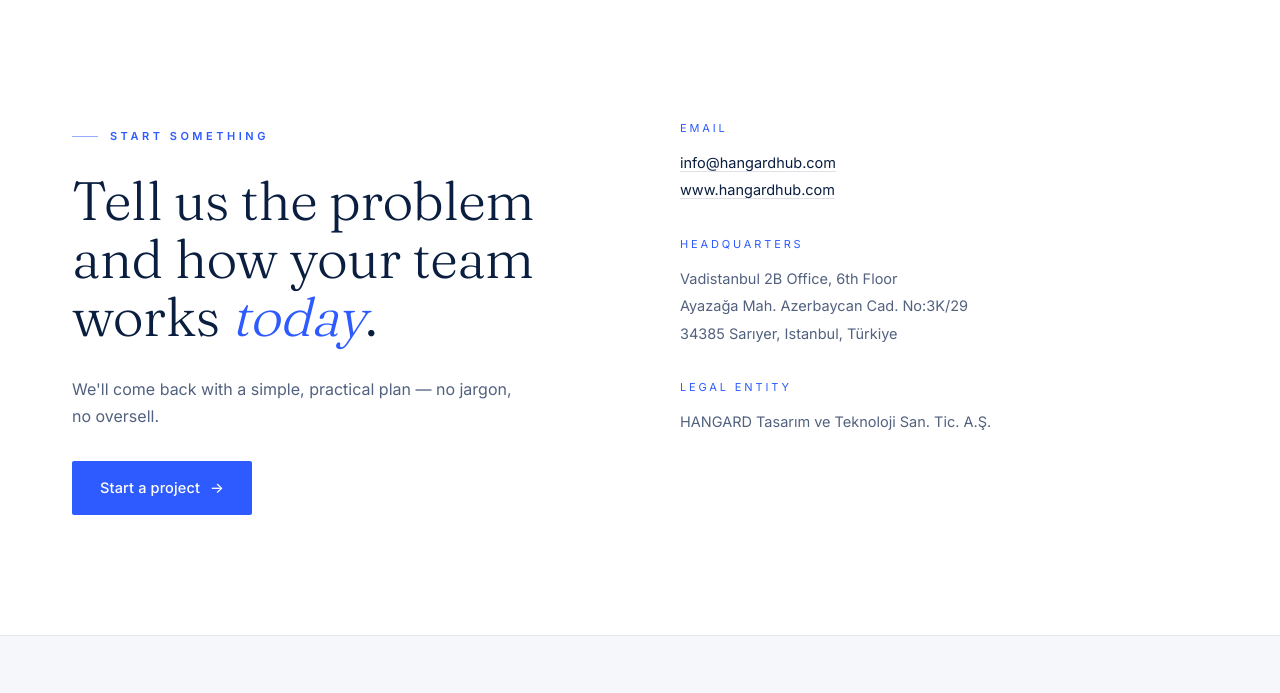
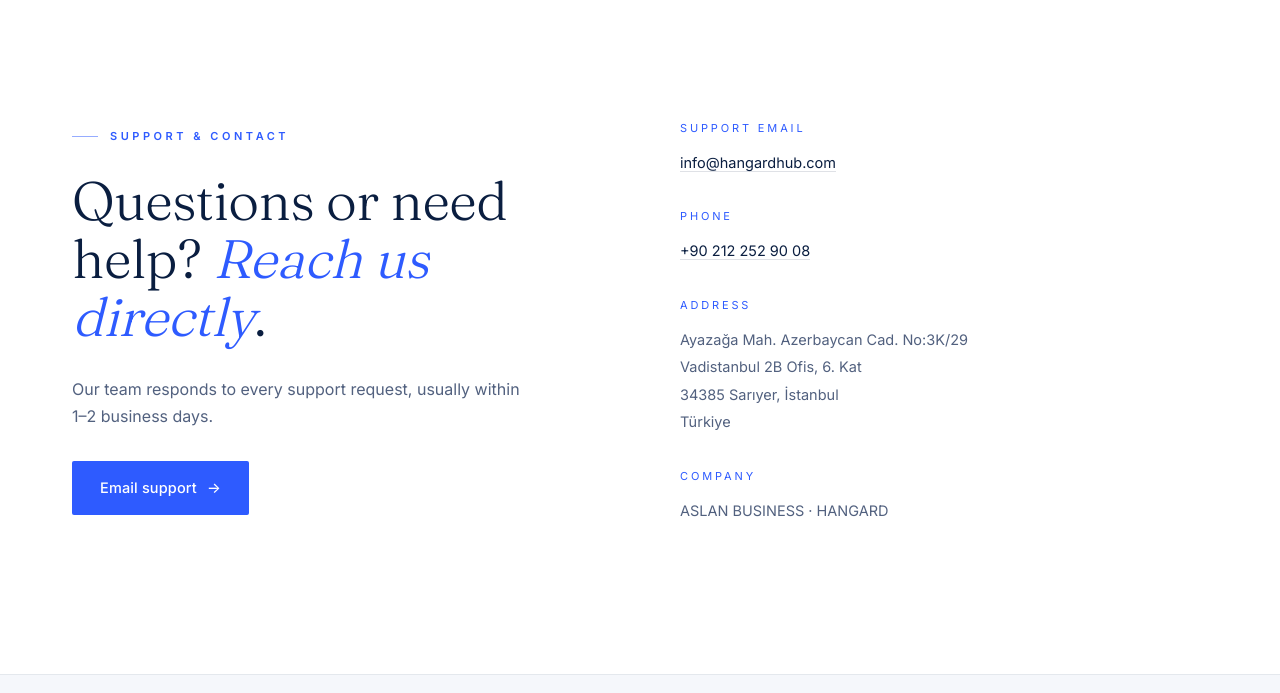
Before and after one commit to AslanBiz/HANGARD, a plain HTML site: page index.html in a window 1280 px wide. Shown: the part 4700-5393 px from the top of the page. Drawn offline with Linux system fonts and the light colour scheme.

Commit message:
Add files via upload

```diff
--- a/index.html
+++ b/index.html
@@ -454,32 +454,36 @@
   <div class="wrap">
     <div class="contact">
       <div class="rv">
-        <span class="label" style="margin-bottom:26px"><span class="t-en">Start something</span><span class="t-tr">Bir şey başlat</span></span>
+        <span class="label" style="margin-bottom:26px"><span class="t-en">Support &amp; contact</span><span class="t-tr">Destek &amp; iletişim</span></span>
         <p class="big">
-          <span class="t-en">Tell us the problem and how your team works <em>today</em>.</span>
-          <span class="t-tr">Sorunu ve ekibinizin <em>bugün</em> nasıl çalıştığını anlatın.</span>
+          <span class="t-en">Questions or need help? <em>Reach us directly</em>.</span>
+          <span class="t-tr">Sorunuz mu var, yardıma mı ihtiyacınız var? <em>Bize doğrudan ulaşın</em>.</span>
         </p>
-        <p style="color:var(--muted);max-width:440px;margin:0 0 24px">
-          <span class="t-en">We&#39;ll come back with a simple, practical plan — no jargon, no oversell.</span>
-          <span class="t-tr">Size basit ve uygulanabilir bir planla döneriz — jargon yok, abartı yok.</span>
+        <p style="color:var(--muted);max-width:460px;margin:0 0 24px">
+          <span class="t-en">Our team responds to every support request, usually within 1–2 business days.</span>
+          <span class="t-tr">Ekibimiz her destek talebine, genellikle 1–2 iş günü içinde yanıt verir.</span>
         </p>
-        <a class="btn solid mailbtn" href="mailto:info@hangardhub.com?subject=HANGARD%20%E2%80%94%20New%20project"><span class="t-en">Start a project</span><span class="t-tr">Proje başlat</span> <span class="arr">→</span></a>
+        <a class="btn solid mailbtn" href="mailto:info@hangardhub.com?subject=HANGARD%20Support"><span class="t-en">Email support</span><span class="t-tr">Destek e-postası</span> <span class="arr">→</span></a>
       </div>
       <div class="info rv">
         <div class="grp">
-          <span class="ttl"><span class="t-en">Email</span><span class="t-tr">E-posta</span></span>
-          <a href="mailto:info@hangardhub.com">info@hangardhub.com</a><br>
-          <a href="https://www.hangardhub.com">www.hangardhub.com</a>
+          <span class="ttl"><span class="t-en">Support email</span><span class="t-tr">Destek e-postası</span></span>
+          <a href="mailto:info@hangardhub.com">info@hangardhub.com</a>
         </div>
         <div class="grp">
-          <span class="ttl"><span class="t-en">Headquarters</span><span class="t-tr">Merkez</span></span>
-          Vadistanbul 2B Office, 6th Floor<br>
-          Ayazağa Mah. Azerbaycan Cad. No:3K/29<br>
-          34385 Sarıyer, Istanbul, Türkiye
+          <span class="ttl"><span class="t-en">Phone</span><span class="t-tr">Telefon</span></span>
+          <a href="tel:+902122529008">+90 212 252 90 08</a>
         </div>
         <div class="grp">
-          <span class="ttl"><span class="t-en">Legal entity</span><span class="t-tr">Tüzel kişilik</span></span>
-          HANGARD Tasarım ve Teknoloji San. Tic. A.Ş.
+          <span class="ttl"><span class="t-en">Address</span><span class="t-tr">Adres</span></span>
+          Ayazağa Mah. Azerbaycan Cad. No:3K/29<br>
+          Vadistanbul 2B Ofis, 6. Kat<br>
+          34385 Sarıyer, İstanbul<br>
+          Türkiye
+        </div>
+        <div class="grp">
+          <span class="ttl"><span class="t-en">Company</span><span class="t-tr">Şirket</span></span>
+          ASLAN BUSINESS · HANGARD
         </div>
       </div>
     </div>
```
Also changed, not shown: HANAGARD LOGO Black.png (added), HANGARD LOGO.png (added).
